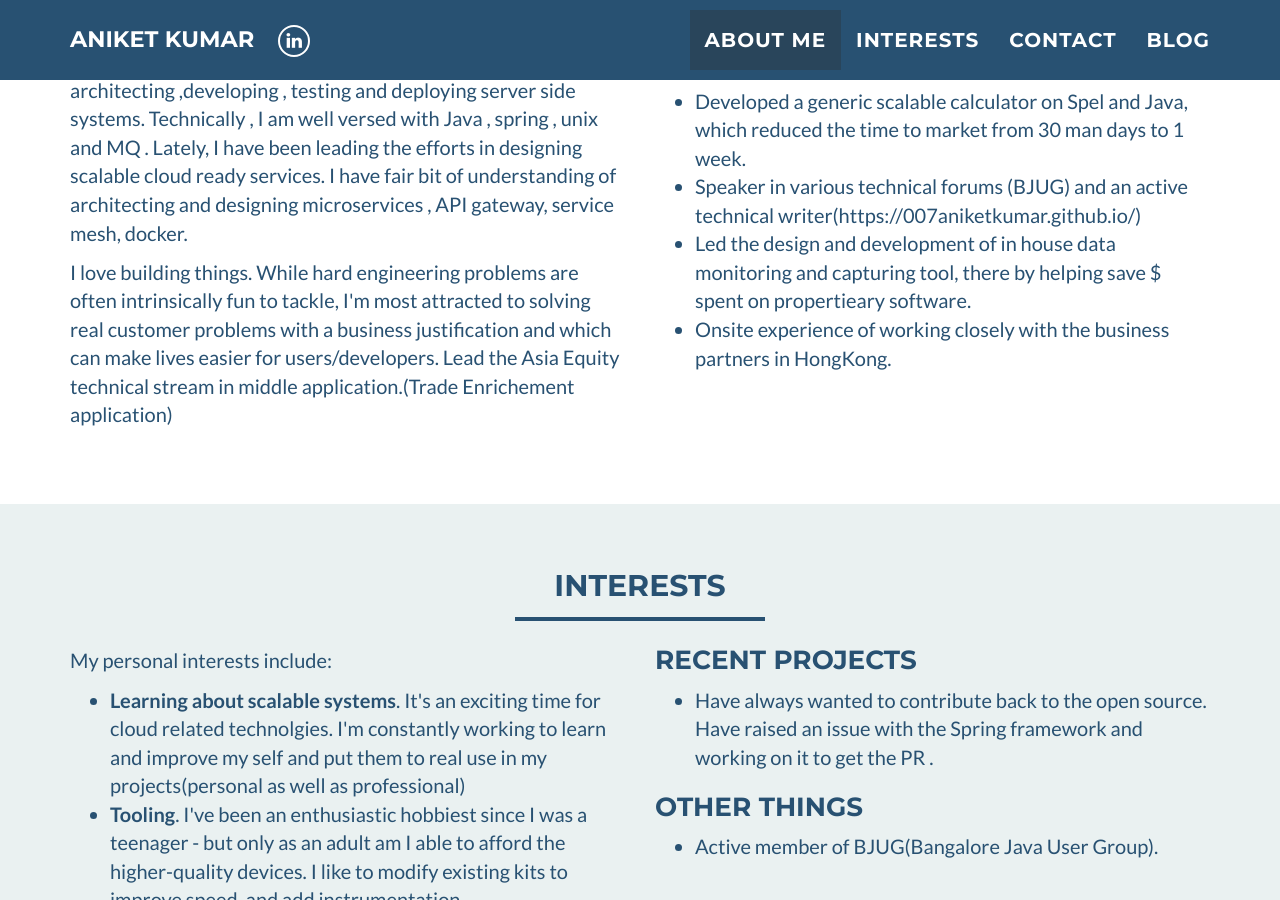
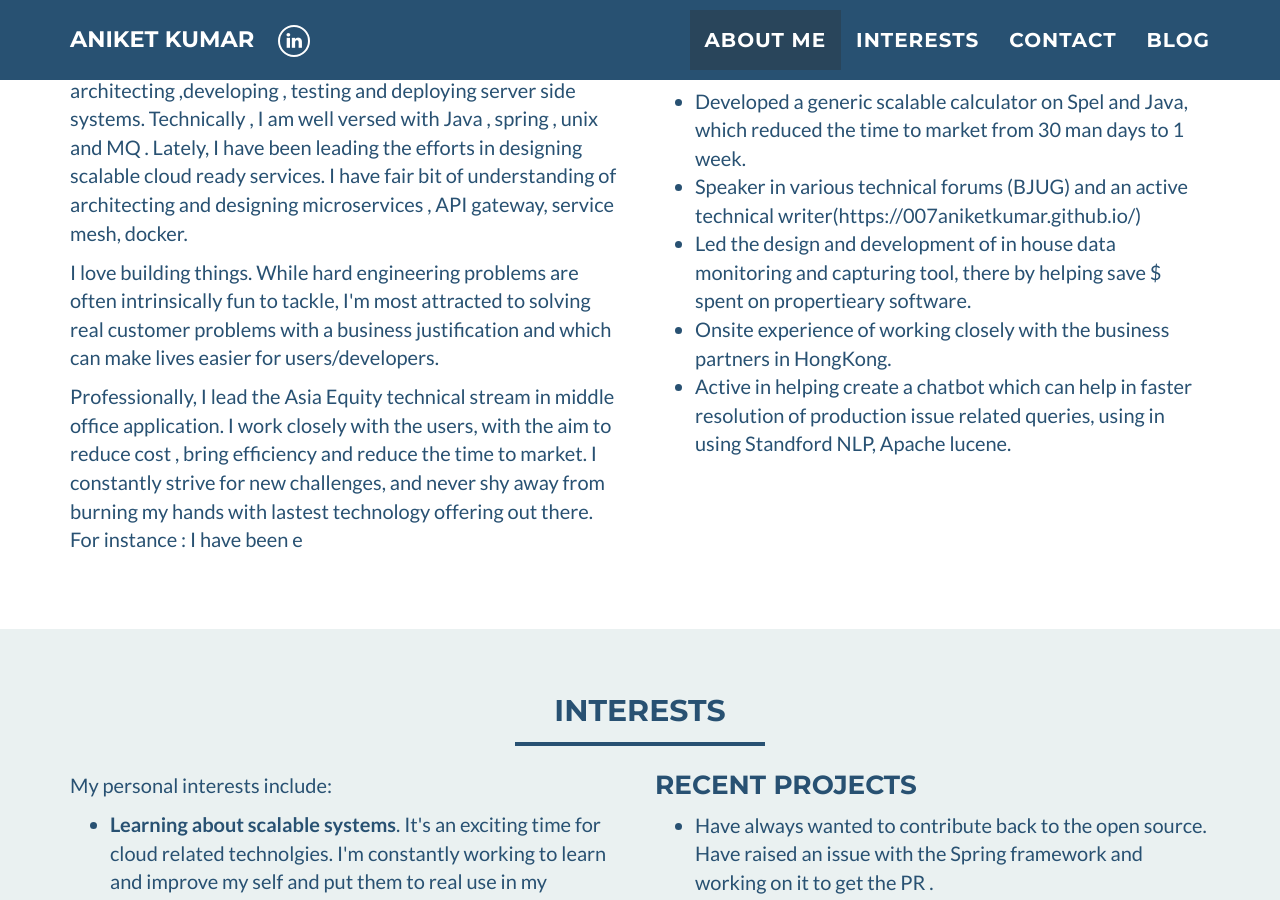
Before and after one commit to 007aniketkumar/007aniketkumar.github.io, a Jekyll site: the page built from index.html, in a window 1280 px wide and 900 px high, scrolled down 724 px. Built offline with Jekyll 4.4.1, drawn with Linux system fonts in a browser that asks for light colours.

Commit message:
Update about_me.html

```diff
--- a/_includes/about_me.html
+++ b/_includes/about_me.html
@@ -18,8 +18,12 @@
            I love building things.
            While hard engineering problems are often intrinsically fun to tackle,
            I'm most attracted to solving real customer problems with a business justification and which can make lives easier for users/developers.
-           Lead the Asia Equity technical stream in middle application.(Trade Enrichement application)
         </p>
+        <p>
+	    Professionally, I lead the Asia Equity technical stream in middle office application. I work closely with the users, with the aim to reduce cost , bring efficiency
+	    and reduce the time to market. I constantly strive for new challenges, and never shy away from burning my hands with lastest technology offering out there.
+	    For instance : I have been e
+	</p>
       </div>
 	    <div class="col-sm-6">
 		    <h3 style="margin-top:0;">Highlights</h3>
@@ -35,6 +39,10 @@
     	   <li>
             Onsite experience of working closely with the business partners in HongKong.
     	   </li>
+	<li>
+		Active in helping create a chatbot which can help in faster resolution of production issue related queries, using
+		in using Standford NLP, Apache lucene.
+	</li>
     	 </div>
     </div>
   </div>
```
